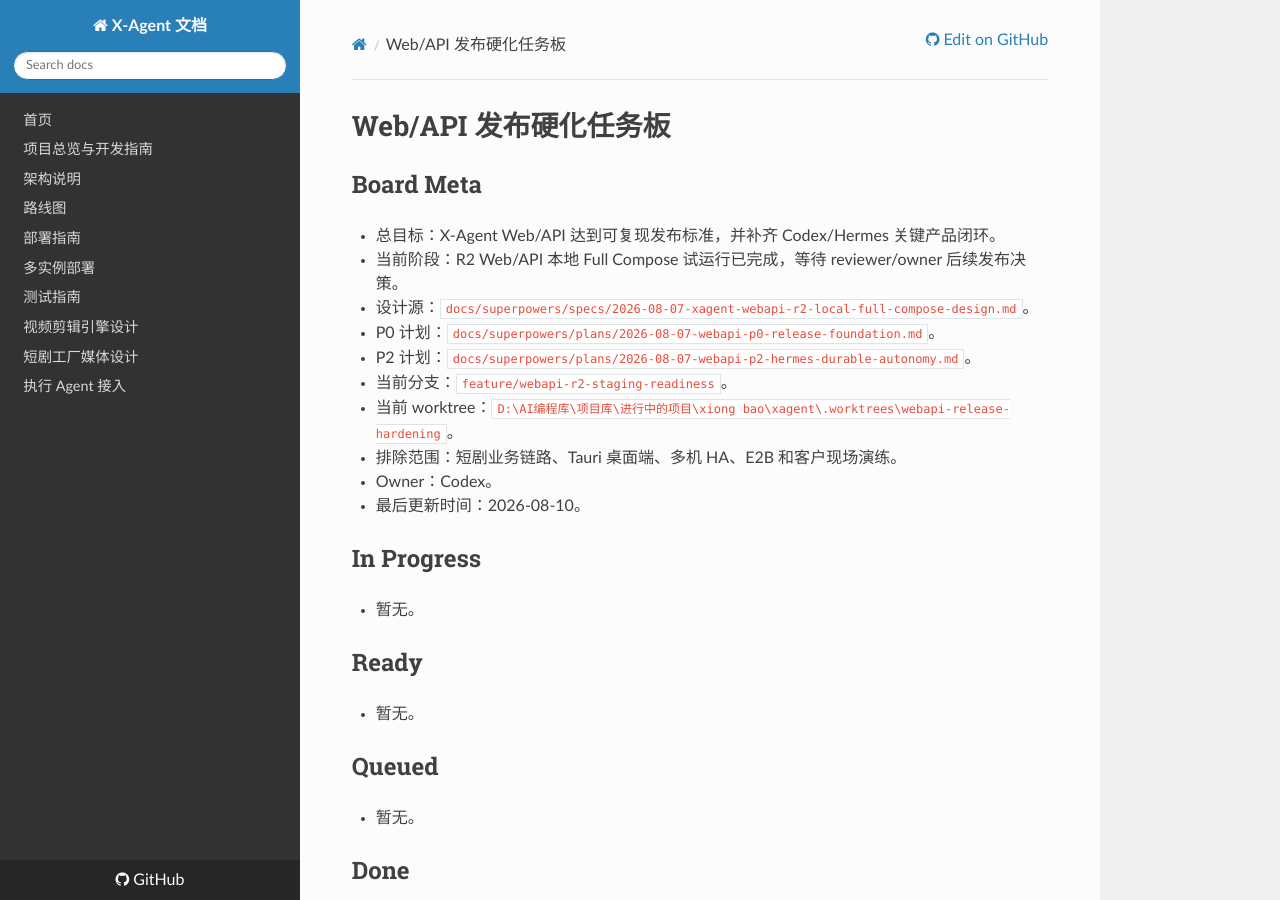
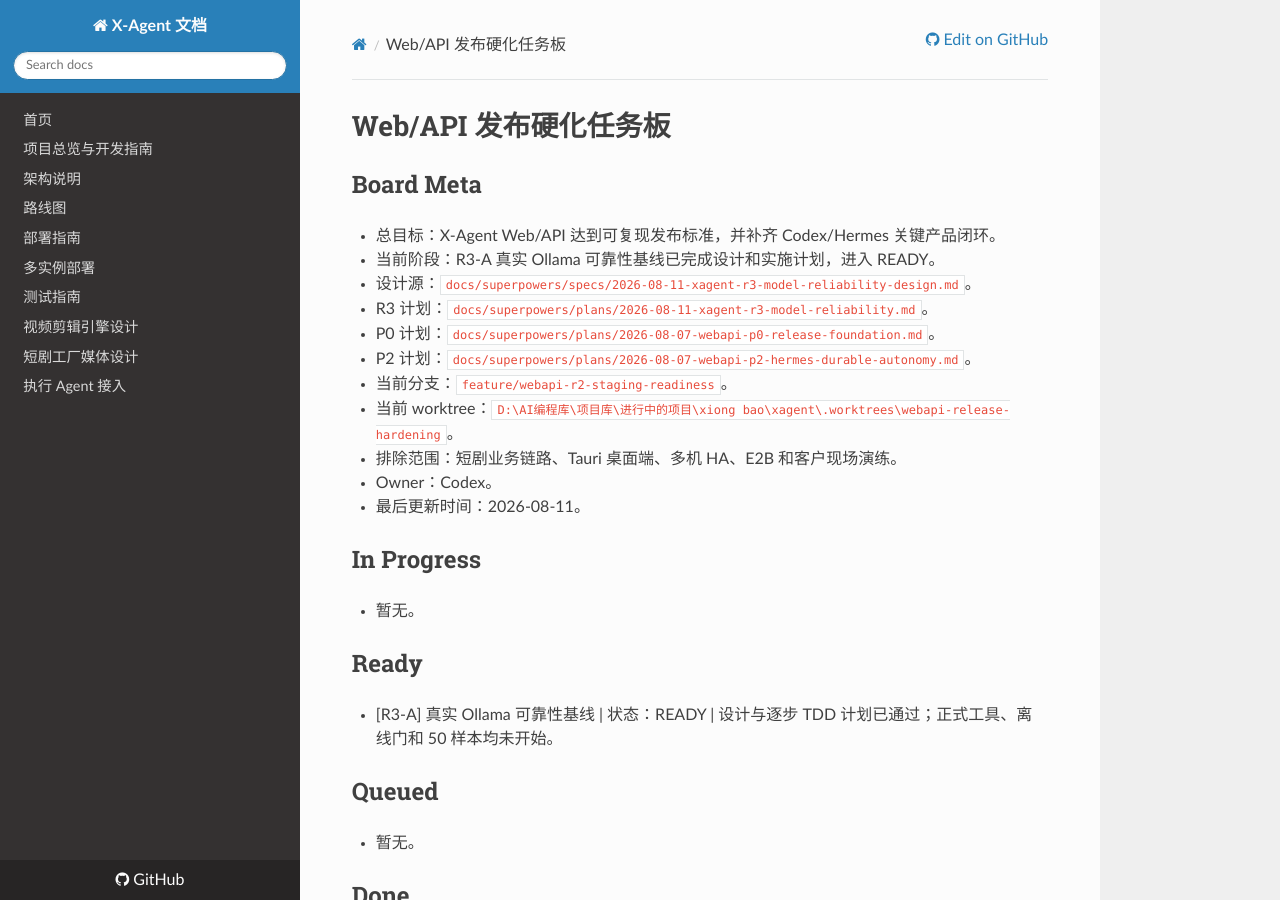
Before and after one commit to xiongpinji/xiongbao, an MkDocs documentation site: the page built from docs/coordination/WEB_API_RELEASE_TASK_BOARD.md, in a window 1280 px wide and 900 px high. Built offline with MkDocs 1.6.1, drawn with Linux system fonts in a browser that asks for light colours; nearby versions of some CDN libraries.

Commit message:
docs(任务板): 登记 R3 可靠性基线

```diff
--- a/docs/coordination/WEB_API_RELEASE_TASK_BOARD.md
+++ b/docs/coordination/WEB_API_RELEASE_TASK_BOARD.md
@@ -3,15 +3,16 @@
 ## Board Meta
 
 - 总目标：X-Agent Web/API 达到可复现发布标准，并补齐 Codex/Hermes 关键产品闭环。
-- 当前阶段：R2 Web/API 本地 Full Compose 试运行已完成，等待 reviewer/owner 后续发布决策。
-- 设计源：`docs/superpowers/specs/2026-08-07-xagent-webapi-r2-local-full-compose-design.md`。
+- 当前阶段：R3-A 真实 Ollama 可靠性基线已完成设计和实施计划，进入 READY。
+- 设计源：`docs/superpowers/specs/2026-08-11-xagent-r3-model-reliability-design.md`。
+- R3 计划：`docs/superpowers/plans/2026-08-11-xagent-r3-model-reliability.md`。
 - P0 计划：`docs/superpowers/plans/2026-08-07-webapi-p0-release-foundation.md`。
 - P2 计划：`docs/superpowers/plans/2026-08-07-webapi-p2-hermes-durable-autonomy.md`。
 - 当前分支：`feature/webapi-r2-staging-readiness`。
 - 当前 worktree：`D:\AI编程库\项目库\进行中的项目\xiong bao\xagent\.worktrees\webapi-release-hardening`。
 - 排除范围：短剧业务链路、Tauri 桌面端、多机 HA、E2B 和客户现场演练。
 - Owner：Codex。
-- 最后更新时间：2026-08-10。
+- 最后更新时间：2026-08-11。
 
 ## In Progress
 
@@ -19,7 +20,7 @@
 
 ## Ready
 
-- 暂无。
+- [R3-A] 真实 Ollama 可靠性基线 | 状态：READY | 设计与逐步 TDD 计划已通过；正式工具、离线门和 50 样本均未开始。
 
 ## Queued
 
```
